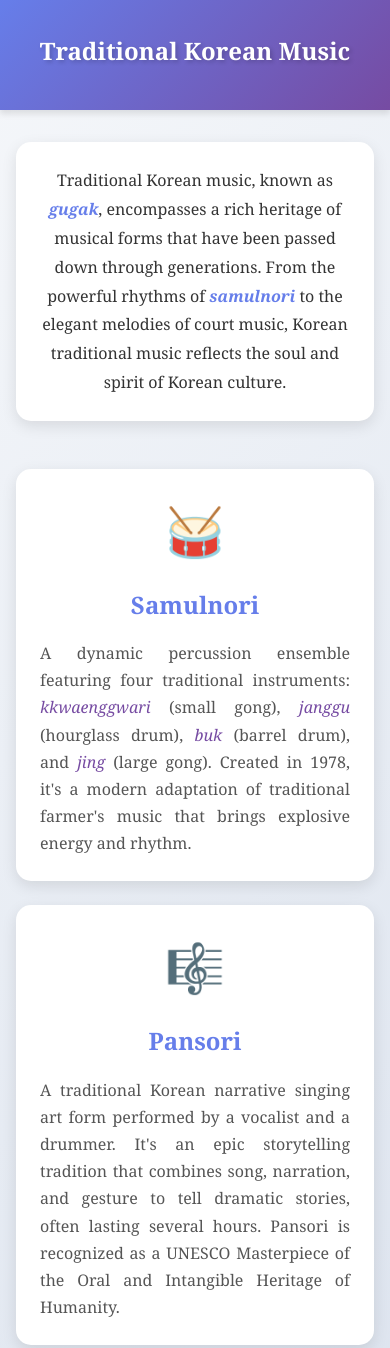
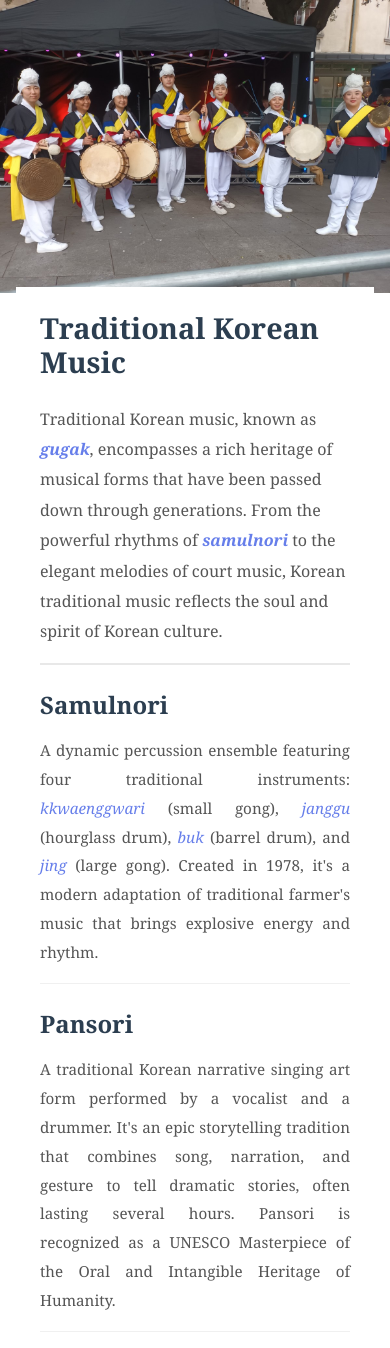
Before and after one commit to fiveamj/Doo-Doong-Samulnori, a plain HTML site: page index.html in a window 390 px wide. Shown: the top 1348 px of the page. Drawn offline with Linux system fonts and the light colour scheme.

Commit message:
put the image in the header

```diff
--- a/index.html
+++ b/index.html
@@ -8,55 +8,51 @@
 </head>
 <body>
     <header>
-        <h1>Traditional Korean Music</h1>
+        <img src="./resources/main.jpeg" alt="Traditional Korean Music">
     </header>
 
     <main>
+        <article>
+            <h1>Traditional Korean Music</h1>
+
             <section class="intro">
                 <p>Traditional Korean music, known as <em>gugak</em>, encompasses a rich heritage of musical forms that have been passed down through generations. From the powerful rhythms of <em>samulnori</em> to the elegant melodies of court music, Korean traditional music reflects the soul and spirit of Korean culture.</p>
             </section>
 
-        <section class="music-types">
-            <article class="music-card">
-                <div class="icon">🥁</div>
-                <h3>Samulnori</h3>
+            <section class="music-section">
+                <h2>Samulnori</h2>
                 <p>A dynamic percussion ensemble featuring four traditional instruments: <em>kkwaenggwari</em> (small gong), <em>janggu</em> (hourglass drum), <em>buk</em> (barrel drum), and <em>jing</em> (large gong). Created in 1978, it's a modern adaptation of traditional farmer's music that brings explosive energy and rhythm.</p>
-            </article>
+            </section>
 
-            <article class="music-card">
-                <div class="icon">🎼</div>
-                <h3>Pansori</h3>
+            <section class="music-section">
+                <h2>Pansori</h2>
                 <p>A traditional Korean narrative singing art form performed by a vocalist and a drummer. It's an epic storytelling tradition that combines song, narration, and gesture to tell dramatic stories, often lasting several hours. Pansori is recognized as a UNESCO Masterpiece of the Oral and Intangible Heritage of Humanity.</p>
-            </article>
+            </section>
 
-            <article class="music-card">
-                <div class="icon">🎹</div>
-                <h3>Court Music</h3>
+            <section class="music-section">
+                <h2>Court Music</h2>
                 <p>Elegant ceremonial music performed at royal courts during the Joseon Dynasty. This refined music includes <em>aak</em> (ritual music), <em>dangak</em> (Chinese-style music), and <em>hyangak</em> (native Korean music), characterized by its dignified and graceful melodies.</p>
-            </article>
+            </section>
 
-            <article class="music-card">
-                <div class="icon">🎵</div>
-                <h3>Folk Music</h3>
+            <section class="music-section">
+                <h2>Folk Music</h2>
                 <p>Vibrant music of the common people, including farmer's music (<em>nongak</em>), shaman rituals, and regional folk songs (<em>minyo</em>). This music reflects the daily life, emotions, and celebrations of Korean people throughout history.</p>
-            </article>
+            </section>
 
-            <article class="music-card">
-                <div class="icon">🎻</div>
-                <h3>Traditional Instruments</h3>
+            <section class="music-section">
+                <h2>Traditional Instruments</h2>
                 <p>Korean traditional music features unique instruments like the <em>gayageum</em> (12-string zither), <em>geomungo</em> (6-string zither), <em>daegeum</em> (bamboo flute), <em>piri</em> (double-reed instrument), and <em>haegum</em> (two-string fiddle). Each instrument has distinct tonal characteristics and playing techniques.</p>
-            </article>
+            </section>
 
-            <article class="music-card">
-                <div class="icon">🌟</div>
-                <h3>Cultural Significance</h3>
+            <section class="music-section">
+                <h2>Cultural Significance</h2>
                 <p>Traditional Korean music serves as a bridge between the past and present, preserving cultural identity while evolving with modern times. It embodies the Korean concept of <em>han</em> - a deep, sorrowful longing - as well as joy, celebration, and spiritual connection to nature and community.</p>
-            </article>
             </section>
 
             <section class="signature">
                 <p>Experience the rhythm, melody, and spirit of Korea through its timeless musical traditions.</p>
             </section>
+        </article>
     </main>
 
     <footer>
--- a/style.css
+++ b/style.css
@@ -6,41 +6,56 @@
 
 body {
     font-family: 'Georgia', 'Times New Roman', serif;
-    line-height: 1.6;
+    line-height: 1.8;
     color: #333;
-    background: linear-gradient(135deg, #f5f7fa 0%, #c3cfe2 100%);
-    min-height: 100vh;
+    background-color: #f5f5f5;
 }
 
 header {
-    background: linear-gradient(135deg, #667eea 0%, #764ba2 100%);
-    color: white;
-    text-align: center;
-    padding: 3rem 2rem;
-    box-shadow: 0 4px 6px rgba(0, 0, 0, 0.1);
+    width: 100%;
+    max-height: 70vh;
+    overflow: hidden;
+    background-color: #000;
 }
 
-header h1 {
-    font-size: 3rem;
-    margin-bottom: 0.5rem;
-    text-shadow: 2px 2px 4px rgba(0, 0, 0, 0.2);
+header img {
+    width: 100%;
+    height: auto;
+    display: block;
+    object-fit: cover;
 }
 
 main {
-    max-width: 1200px;
+    max-width: 800px;
     margin: 0 auto;
     padding: 3rem 2rem;
+    background: white;
+    box-shadow: 0 0 20px rgba(0, 0, 0, 0.05);
+}
+
+article {
+    margin-top: -60px;
+    background: white;
+    padding: 3rem 3rem 2rem 3rem;
+    position: relative;
+    z-index: 1;
+}
+
+article h1 {
+    font-size: 3rem;
+    font-weight: 700;
+    margin-bottom: 2rem;
+    color: #2c3e50;
+    line-height: 1.2;
 }
 
 .intro {
-    background: white;
-    padding: 2.5rem;
-    border-radius: 15px;
-    box-shadow: 0 5px 15px rgba(0, 0, 0, 0.1);
+    font-size: 1.25rem;
+    line-height: 1.9;
+    color: #555;
     margin-bottom: 3rem;
-    text-align: center;
-    font-size: 1.2rem;
-    line-height: 1.8;
+    padding-bottom: 2rem;
+    border-bottom: 2px solid #e8e8e8;
 }
 
 .intro em {
@@ -49,79 +64,46 @@ main {
     font-weight: 600;
 }
 
-.music-types {
-    display: grid;
-    grid-template-columns: repeat(auto-fit, minmax(320px, 1fr));
-    gap: 2rem;
+.music-section {
     margin-bottom: 3rem;
+    padding-bottom: 2rem;
+    border-bottom: 1px solid #f0f0f0;
 }
 
-.music-card {
-    background: white;
-    border-radius: 15px;
-    padding: 2rem;
-    box-shadow: 0 5px 15px rgba(0, 0, 0, 0.1);
-    transition: transform 0.3s ease, box-shadow 0.3s ease;
-    position: relative;
-    overflow: hidden;
+.music-section:last-of-type {
+    border-bottom: none;
 }
 
-.music-card::before {
-    content: '';
-    position: absolute;
-    top: 0;
-    left: 0;
-    width: 100%;
-    height: 5px;
-    background: linear-gradient(90deg, #667eea 0%, #764ba2 100%);
-    transform: scaleX(0);
-    transform-origin: left;
-    transition: transform 0.3s ease;
+.music-section h2 {
+    font-size: 2rem;
+    font-weight: 600;
+    margin-bottom: 1rem;
+    color: #2c3e50;
+    line-height: 1.3;
 }
 
-.music-card:hover {
-    transform: translateY(-5px);
-    box-shadow: 0 10px 25px rgba(0, 0, 0, 0.15);
-}
-
-.music-card:hover::before {
-    transform: scaleX(1);
-}
-
-.music-card .icon {
-    font-size: 3rem;
-    margin-bottom: 1rem;
-    text-align: center;
-}
-
-.music-card h3 {
-    color: #667eea;
-    font-size: 1.5rem;
-    margin-bottom: 1rem;
-    text-align: center;
-}
-
-.music-card p {
+.music-section p {
+    font-size: 1.1rem;
+    line-height: 1.9;
     color: #555;
-    line-height: 1.7;
     text-align: justify;
 }
 
-.music-card em {
-    color: #764ba2;
+.music-section em {
+    color: #667eea;
     font-style: italic;
     font-weight: 500;
 }
 
 .signature {
+    margin-top: 3rem;
+    padding: 2rem;
     background: linear-gradient(135deg, #667eea 0%, #764ba2 100%);
     color: white;
-    padding: 2.5rem;
-    border-radius: 15px;
     text-align: center;
     font-size: 1.3rem;
-    box-shadow: 0 5px 15px rgba(0, 0, 0, 0.2);
-    margin-bottom: 2rem;
+    font-style: italic;
+    border-radius: 8px;
 }
 
 footer {
@@ -134,40 +116,88 @@ footer {
 
 /* Responsive Design */
 @media (max-width: 768px) {
-    header h1 {
-        font-size: 2rem;
+    header {
+        max-height: 50vh;
+    }
+
+    main {
+        padding: 2rem 1.5rem;
+    }
+
+    article {
+        margin-top: -40px;
+        padding: 2rem 2rem 1.5rem 2rem;
+    }
+
+    article h1 {
+        font-size: 2.2rem;
+    }
+
+    .intro {
+        font-size: 1.1rem;
+        margin-bottom: 2rem;
+        padding-bottom: 1.5rem;
+    }
+
+    .music-section {
+        margin-bottom: 2rem;
+        padding-bottom: 1.5rem;
+    }
+
+    .music-section h2 {
+        font-size: 1.7rem;
+    }
+
+    .music-section p {
+        font-size: 1rem;
+    }
+
+    .signature {
+        font-size: 1.1rem;
+        padding: 1.5rem;
+    }
+}
+
+@media (max-width: 480px) {
+    header {
+        max-height: 40vh;
+    }
+
+    main {
+        padding: 1.5rem 1rem;
+    }
+
+    article {
+        margin-top: -30px;
+        padding: 1.5rem 1.5rem 1rem 1.5rem;
+    }
+
+    article h1 {
+        font-size: 1.8rem;
+        margin-bottom: 1.5rem;
     }
 
     .intro {
         font-size: 1rem;
-        padding: 1.5rem;
+        margin-bottom: 1.5rem;
+        padding-bottom: 1rem;
     }
 
-    .music-types {
-        grid-template-columns: 1fr;
-        gap: 1.5rem;
+    .music-section {
+        margin-bottom: 1.5rem;
+        padding-bottom: 1rem;
     }
 
-    .music-card {
-        padding: 1.5rem;
+    .music-section h2 {
+        font-size: 1.5rem;
+    }
+
+    .music-section p {
+        font-size: 0.95rem;
     }
 
     .signature {
-        font-size: 1.1rem;
-        padding: 2rem 1.5rem;
+        font-size: 1rem;
+        padding: 1.25rem;
     }
 }
-
-@media (max-width: 480px) {
-    main {
-        padding: 2rem 1rem;
-    }
-
-    header {
-        padding: 2rem 1rem;
-    }
-
-    header h1 {
-        font-size: 1.5rem;
-    }
-}
```
Lines whose indentation alone changed are shown as unchanged.
